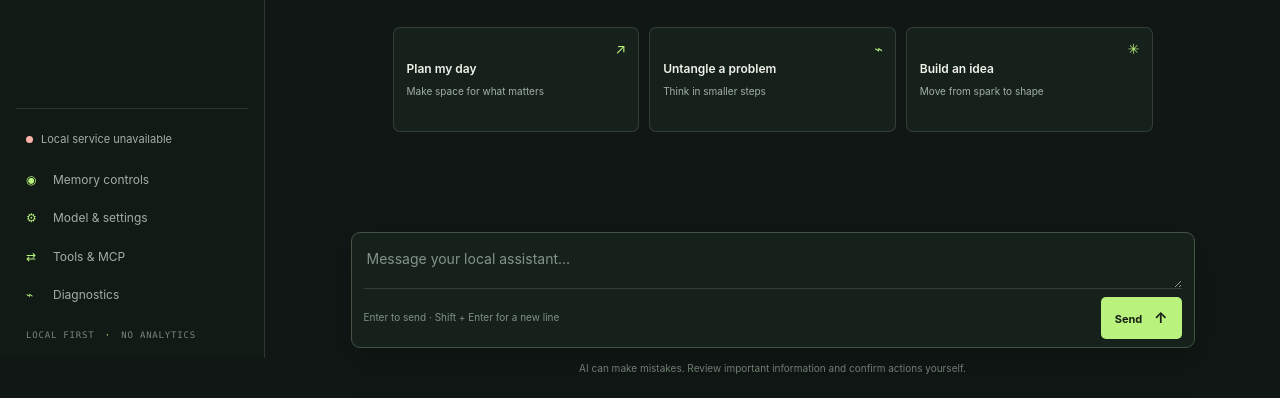
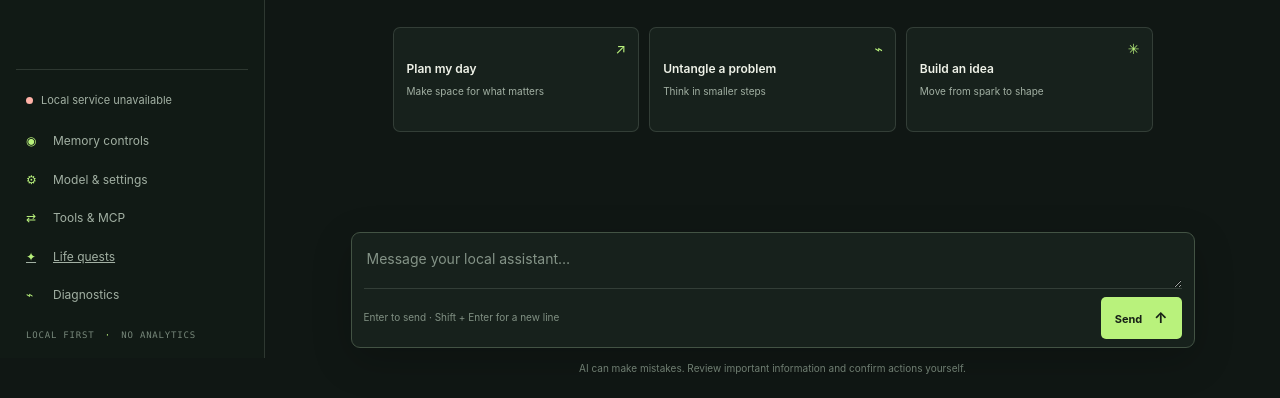
Before and after one commit to GyBlake/Navel-Gazer, an Electron app: page app/index.html in a window 1280 px wide. Shown: the part 442-840 px from the top of the page. Drawn offline with Linux system fonts and the light colour scheme; no server answers.

Commit message:
Add Life Navigation entry to desktop shell

```diff
--- a/app/index.html
+++ b/app/index.html
@@ -22,6 +22,7 @@
         <button class="nav-item" data-view="memory"><span>◉</span> Memory controls</button>
         <button class="nav-item" data-view="settings"><span>⚙</span> Model & settings</button>
         <button class="nav-item" data-view="mcp"><span>⇄</span> Tools & MCP</button>
+        <a class="nav-item" href="/life.html"><span>✦</span> Life quests</a>
         <button class="nav-item" data-view="diagnostics"><span>⌁</span> Diagnostics</button>
         <p class="privacy-note">LOCAL FIRST <span>·</span> NO ANALYTICS</p>
       </div>
```
